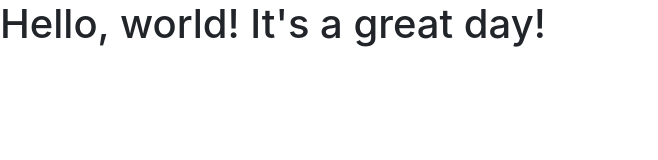
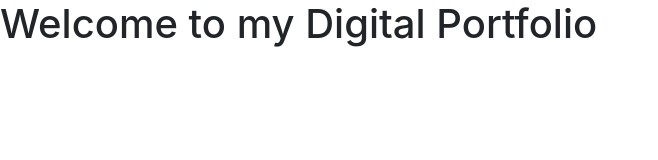
Before and after one commit to jamigardner/edps6560jamigardner, a plain HTML site: page index.html in a window 1280 px wide. Shown: the whole page, without its empty margins (0-658 px from the left). Drawn offline with nearby package versions, Linux system fonts and the light colour scheme.

Commit message:
Update index.html

```diff
--- a/index.html
+++ b/index.html
@@ -8,10 +8,10 @@
     <!-- Bootstrap CSS -->
     <link rel="stylesheet" href="https://stackpath.bootstrapcdn.com/bootstrap/4.1.3/css/bootstrap.min.css" integrity="sha384-MCw98/SFnGE8fJT3GXwEOngsV7Zt27NXFoaoApmYm81iuXoPkFOJwJ8ERdknLPMO" crossorigin="anonymous">
 
-    <title>Hello, world!</title>
+    <title>Digital Portfolio</title>
   </head>
   <body>
-    <h1>Hello, world! It's a great day! </h1>
+    <h1>Welcome to my Digital Portfolio </h1>
 
     <!-- Optional JavaScript -->
     <!-- jQuery first, then Popper.js, then Bootstrap JS -->
```
